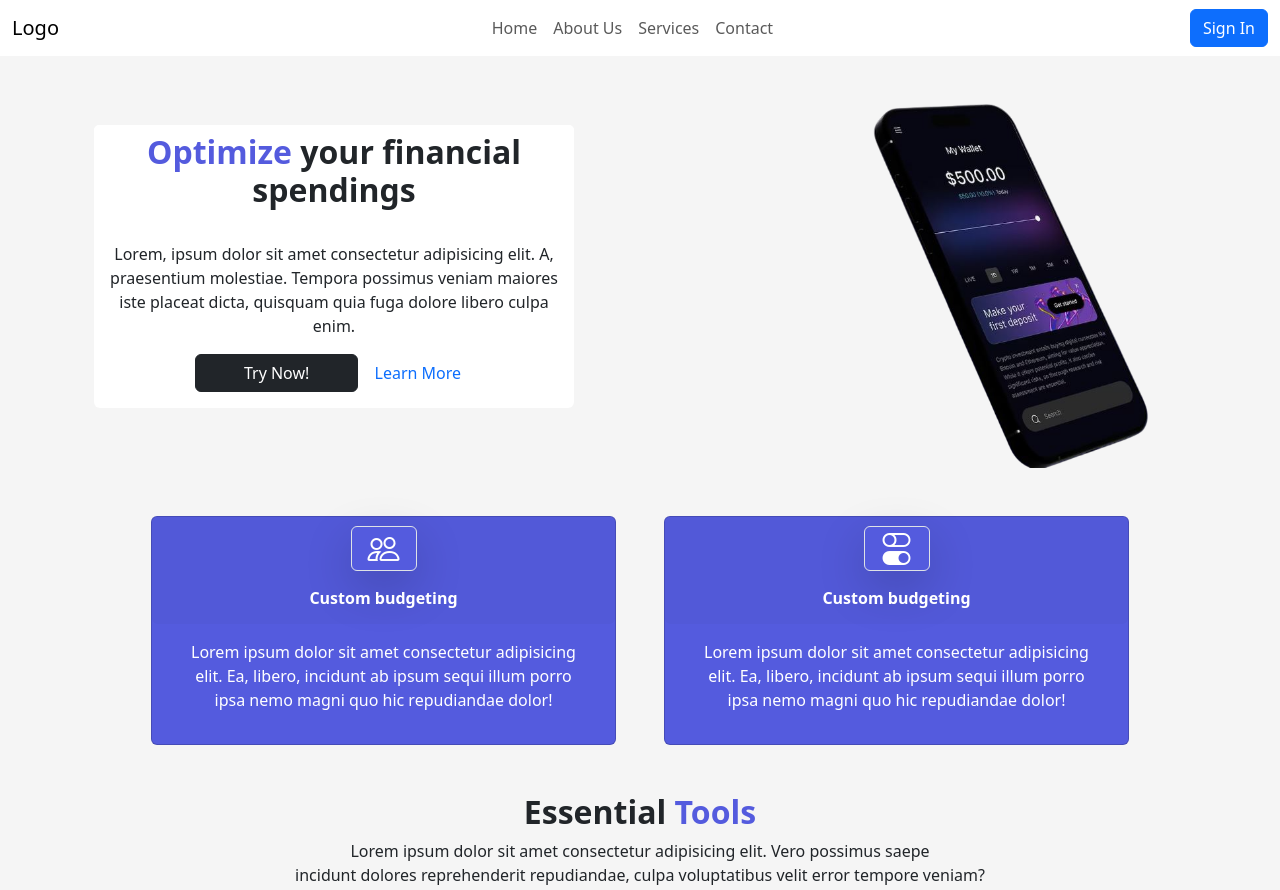
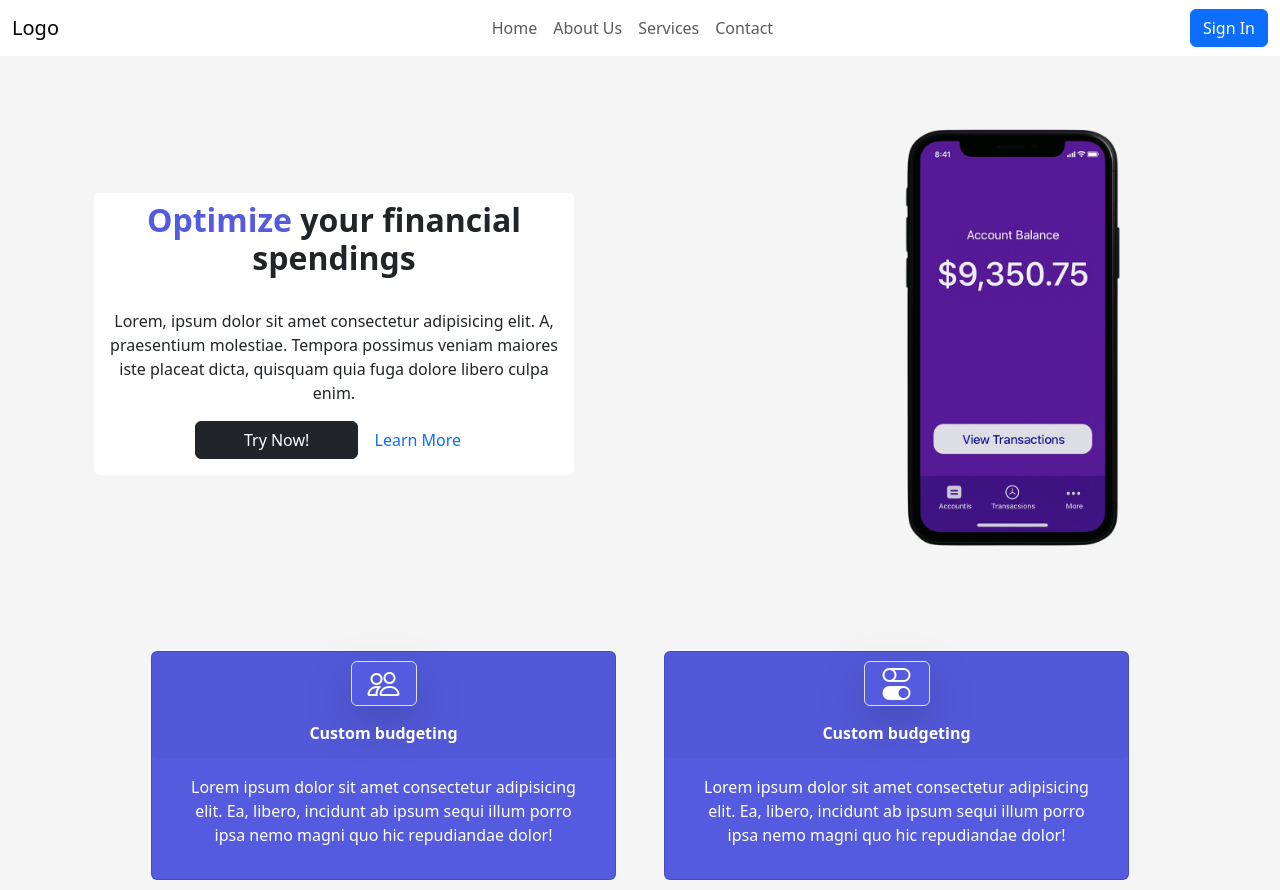
Before and after one commit to Enyinnaya-x/Mywealth, a plain HTML site: page index.html in a window 1280 px wide. Shown: the top 890 px of the page. Drawn offline with nearby package versions, Linux system fonts and the light colour scheme.

Commit message:
Image update

```diff
--- a/index.html
+++ b/index.html
@@ -60,8 +60,8 @@
             </div>
         </div>
 
-        <div class="container col-12 col-md-4">
-            <img src="images/phoneimage1-Photoroom.png" class="img-fluid h-75" alt="phone image">
+        <div class="container col-11 col-md-4 mt-3">
+            <img src="images/joornau.png" class="img-fluid" alt="model-image">
         </div>
     </div>
 
```
Also changed, not shown: images/joornau.png (added).
